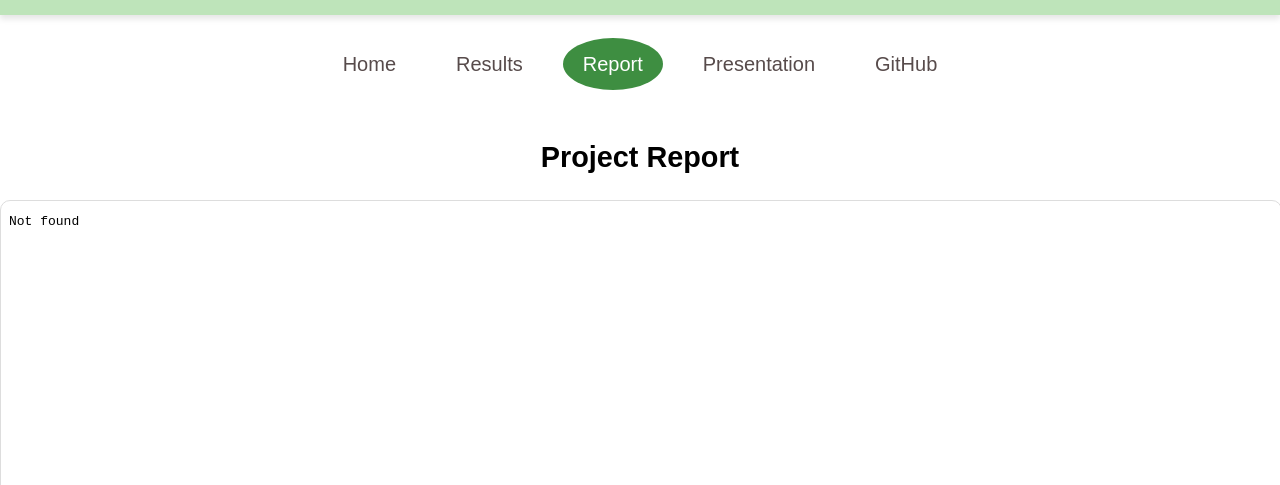
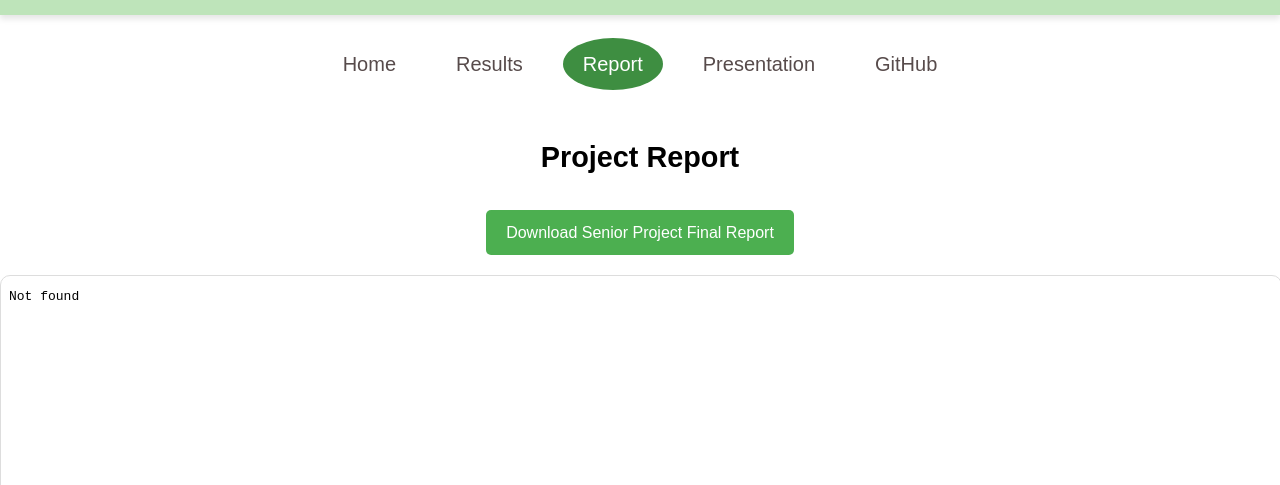
Before and after one commit to GoalGuide-Corp/goalguide-corp.github.io, a plain HTML site: page report.html in a window 1280 px wide. Shown: the part 315-800 px from the top of the page. Drawn offline with Linux system fonts and the light colour scheme.

Commit message:
Update report.html

```diff
--- a/report.html
+++ b/report.html
@@ -37,6 +37,8 @@
         <section id="report" class="content-section">
             <h2>Project Report</h2>
             <div class="pdf-container">
+                <!-- Download Button -->
+                <a href="/GoalGuide_Info/FinalReportComplete.pdf" download class="btn">Download Senior Project Final Report</a>
                 <!-- Embedded PDF -->
                 <iframe src="FinalReportComplete.pdf" width="100%" height="600px" title="Senior Project Final Report"></iframe>
             </div>
```
